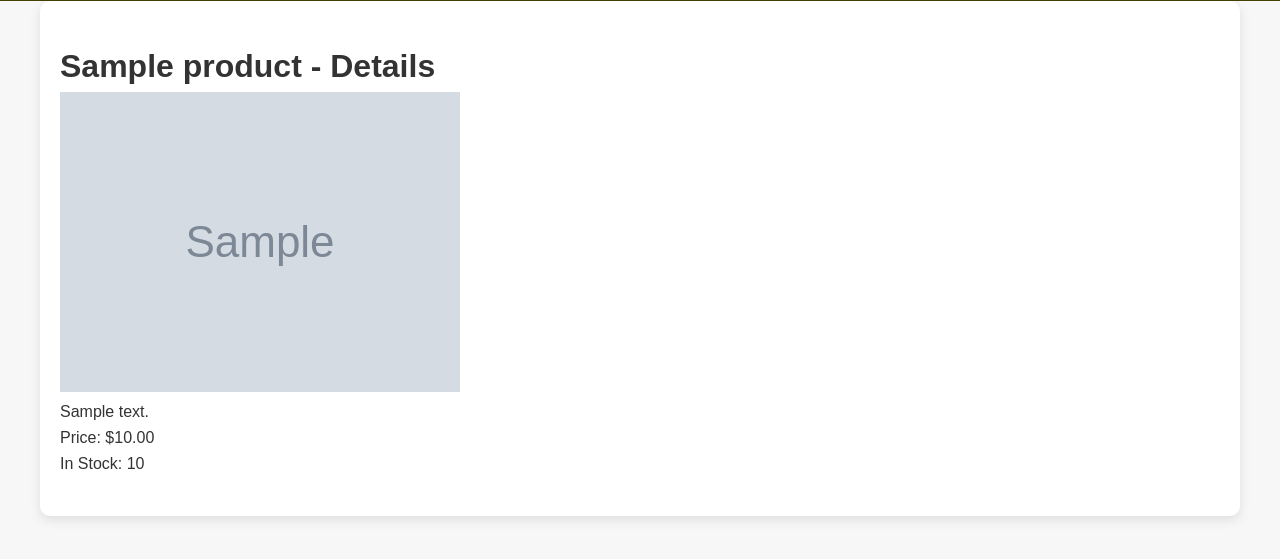
After one commit to AyaEhab7/grow_green, a Django app: page /product/1/detail/ in a window 1280 px wide. The commit adds this page. Shown: the part 55-614 px from the top of the page. Run offline with Django 5.2, Linux system fonts and the light colour scheme; tables that the repository leaves empty hold one stand-in row (values such as "Sample post"); grey boxes marked "Sample" are stand-in pictures.

Commit message:
add details to the store

```diff
--- a/growgreen/settings.py
+++ b/growgreen/settings.py
@@ -78,6 +78,10 @@ DATABASES = {
     'default': {
         'ENGINE': 'django.db.backends.postgresql',
         'NAME': 'growgreen',
+        # 'USER': 'postgres',
+        # 'PASSWORD': 'root',
+        # 'HOST': '127.0.0.1',
+        # 'PORT': '5432',
     }
 }
 
--- /dev/null
+++ b/main_app/templates/store/product_detail.html
@@ -0,0 +1,8 @@
+{% extends 'base.html' %}
+{% block content %}
+<h1>{{ product.name }} - Details</h1>
+<img src="{{ product.image_url }}" alt="{{ product.name }}">
+<p>{{ product.description }}</p>
+<p>Price: ${{ product.price }}</p>
+<p>In Stock: {{ product.quantity }}</p>
+{% endblock %}
--- a/main_app/templates/store/store.html
+++ b/main_app/templates/store/store.html
@@ -14,6 +14,7 @@
             {% else %}
                 <p>Out of Stock</p>
             {% endif %}
+            <a href="{% url 'product-detail' product.id %}">View Details</a>
         </div>
     {% endfor %}
 </div>
--- a/main_app/urls.py
+++ b/main_app/urls.py
@@ -7,5 +7,7 @@ urlpatterns = [
     path('nurseries/', views.nurseries_index, name='nurseries-index'),
     path('nurseries/<int:nurserie_id>/', views.plant_list, name='plant-list'),
     path('store/', views.store, name='store'),
+    path('product/<int:id>/detail/', views.product_detail, name='product-detail'),
+
     path('request_product/<int:product_id>/', views.product_request, name='product-request'),
 ]
--- a/main_app/views.py
+++ b/main_app/views.py
@@ -3,6 +3,7 @@ from .models import Nurseries , Plants
 from .models import Product, ProductRequest
 from .forms import ProductRequestForm
 from django.http import HttpResponse
+from django.views.generic.edit import CreateView, UpdateView, DeleteView
 
 def home(request):
     return render(request, 'home.html')
@@ -35,3 +36,7 @@ def product_request(request, product_id):
         return redirect('store')
 
     return render(request, 'store/product_request.html', {'product': product})
+
+def product_detail(request, id):
+    product = Product.objects.get(id=id)
+    return render(request, 'store/product_detail.html', {'product': product})
```
